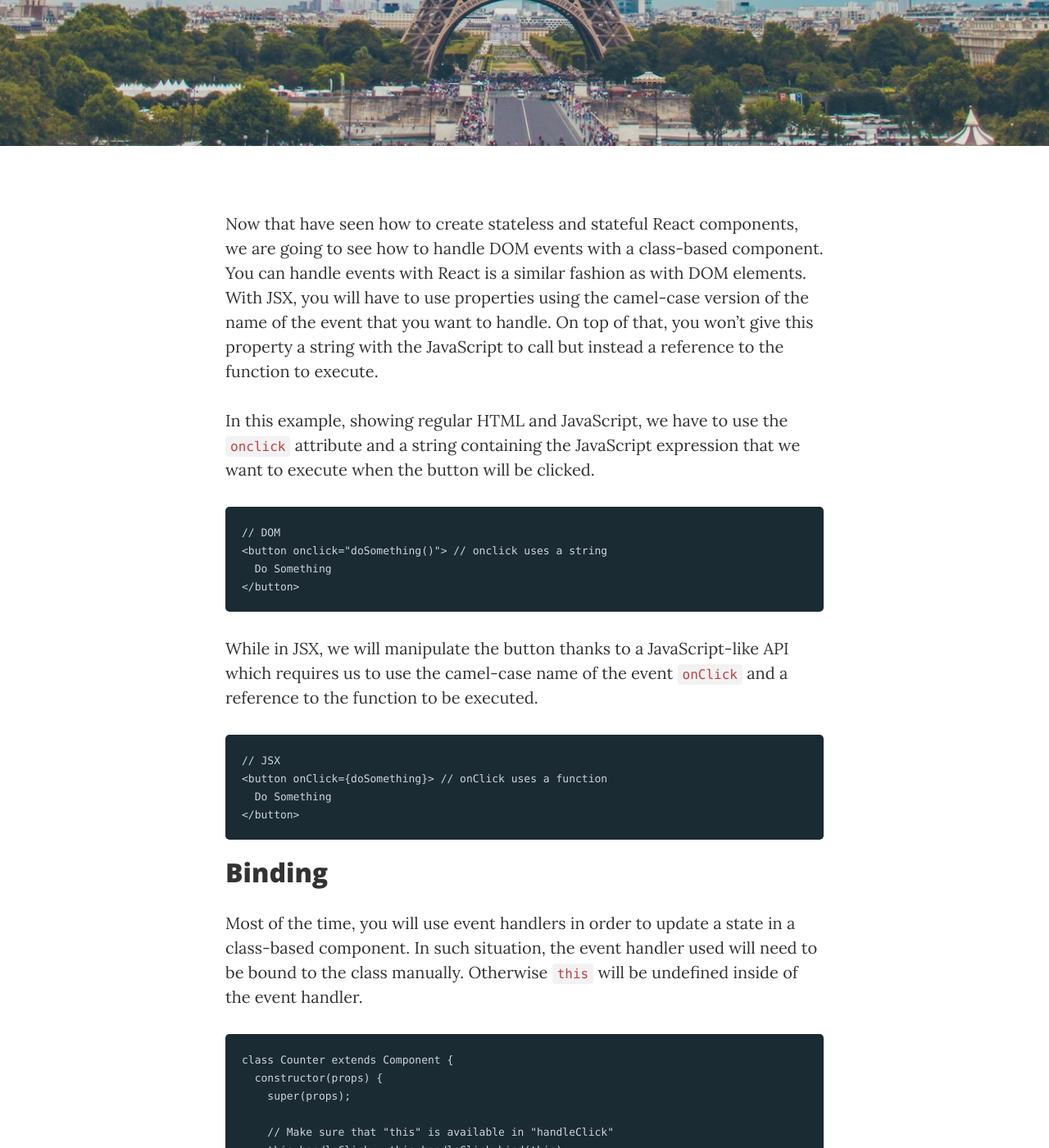
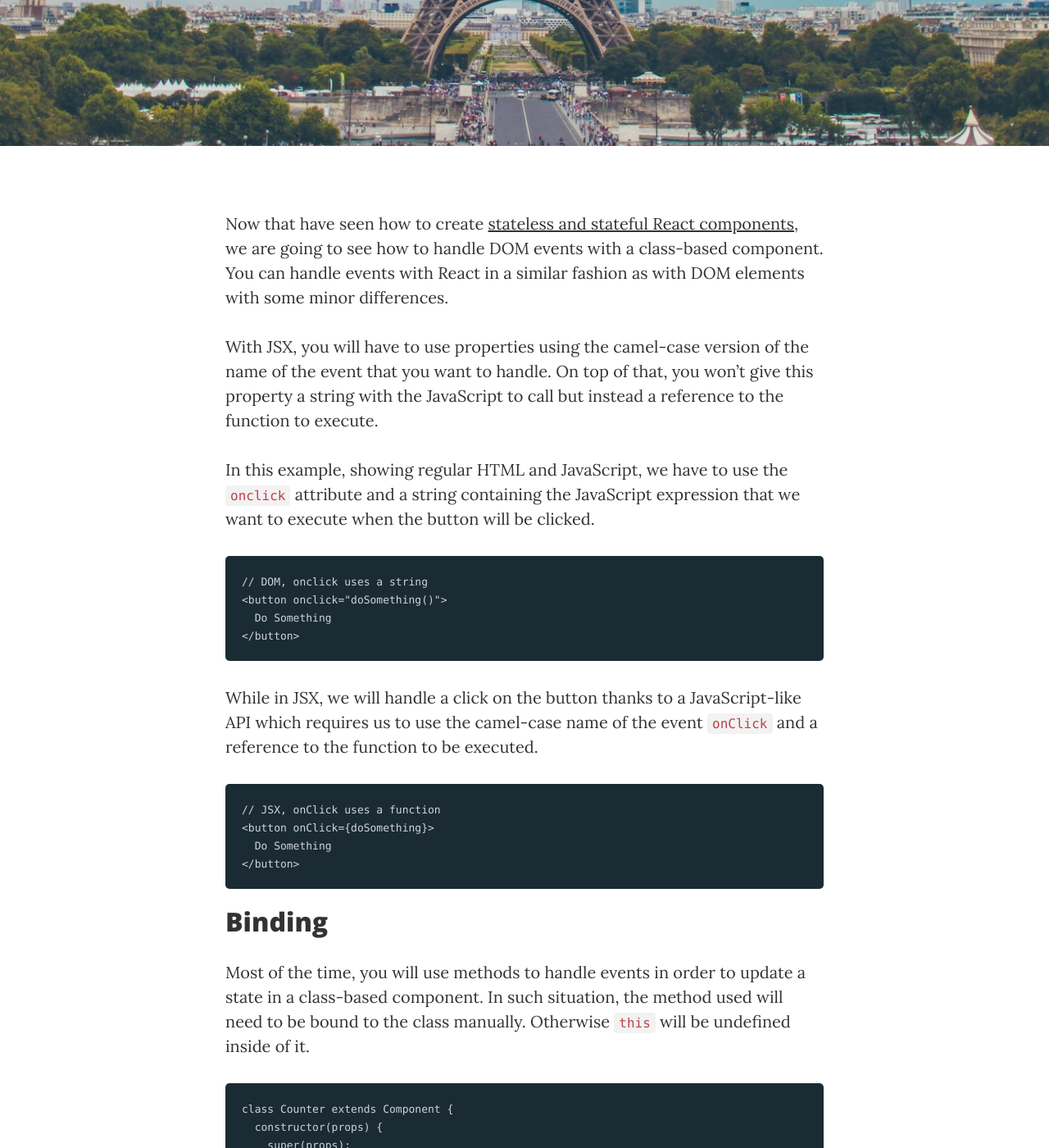
Before and after one commit to sbegaudeau/sbegaudeau.github.com, a Jekyll site: the page built from _posts/2018-10-15-handling-events-in-react.markdown, in a window 1280 px wide and 1400 px high, scrolled down 410 px. Shown: the whole window at 82% size. Built offline with Jekyll 4.4.1, drawn with Linux system fonts in a browser that asks for light colours; nearby versions of some CDN libraries; library files that are not in the unit come from our copies; some of the changed text lies outside the part shown.

Commit message:
[post] Improve the React event article
Signed-off-by: Stéphane Bégaudeau <stephane.begaudeau@gmail.com>

````diff
--- a/_posts/2018-10-15-handling-events-in-react.markdown
+++ b/_posts/2018-10-15-handling-events-in-react.markdown
@@ -8,29 +8,31 @@
 include_obeo_rss: false
 ---
 
-Now that have seen how to create stateless and stateful React components, we are going to see how to handle DOM events with a class-based component. You can handle events with React is a similar fashion as with DOM elements. With JSX, you will have to use properties using the camel-case version of the name of the event that you want to handle. On top of that, you won't give this property a string with the JavaScript to call but instead a reference to the function to execute.
+Now that have seen how to create [stateless and stateful React components](/2018/10/08/first-react-component.html), we are going to see how to handle DOM events with a class-based component. You can handle events with React in a similar fashion as with DOM elements with some minor differences.
+
+With JSX, you will have to use properties using the camel-case version of the name of the event that you want to handle. On top of that, you won't give this property a string with the JavaScript to call but instead a reference to the function to execute.
 
 In this example, showing regular HTML and JavaScript, we have to use the ```onclick``` attribute and a string containing the JavaScript expression that we want to execute when the button will be clicked.
 
 ```
-// DOM
-<button onclick="doSomething()"> // onclick uses a string
+// DOM, onclick uses a string
+<button onclick="doSomething()">
   Do Something
 </button>
 ```
 
-While in JSX, we will manipulate the button thanks to a JavaScript-like API which requires us to use the camel-case name of the event ```onClick``` and a reference to the function to be executed.
+While in JSX, we will handle a click on the button thanks to a JavaScript-like API which requires us to use the camel-case name of the event ```onClick``` and a reference to the function to be executed.
 
 ```
-// JSX
-<button onClick={doSomething}> // onClick uses a function
+// JSX, onClick uses a function
+<button onClick={doSomething}>
   Do Something
 </button>
 ```
 
 ## Binding
 
-Most of the time, you will use event handlers in order to update a state in a class-based component. In such situation, the event handler used will need to be bound to the class manually. Otherwise ```this``` will be undefined inside of the event handler.
+Most of the time, you will use methods to handle events in order to update a state in a class-based component. In such situation, the method used will need to be bound to the class manually. Otherwise ```this``` will be undefined inside of it.
 
 ```
 class Counter extends Component {
@@ -56,9 +58,7 @@
   }
 }
 ```
-
-You could be tempted to write your event handler by binding it directly in the JSX code but you should be careful, such solution would work but it would also create a new instance of the event handler each time the component is rendered. As a result, you would most likely encounter a performance issue later.
-
+You could be tempted to write your event handler by binding it directly in the JSX code but you should be careful, such solution would work but it would also create a new instance of the function each time the component is rendered. As a result, you would most likely encounter a performance issue later.
 
 ```
 class View extends React.Component {
@@ -68,7 +68,7 @@
   }
 
   render() {
-    // Do not bind the event handler here to prevent performance issue
+    // Do not bind the method here to prevent performance issue
     return (
       <button onClick={this.handleClick.bind(this)}>
         Count: {this.state.count}
@@ -120,7 +118,9 @@
 
 ## Controlled components
 
-In HTML, elements like ```<input type="text">``` or ```<textarea>``` maintain their own state directly in the DOM. You could ask the DOM for the current value of a text field. As we have seen it before, in React, the state is maintained in ```this.state``` and updated with ```setState```. As a result, for some elements like text fields, we have to decide where the source of truth will be. Most of the time, you should use the React state as the source of truth and thus create what is called controlled components.
+In HTML, elements like ```<input type="text">``` or ```<textarea>``` maintain their own state directly in the DOM. Thanks to this, you could ask the DOM for the current value of a text field.
+
+On the other hand, in React, the state is maintained in a class-based component using ```this.state``` and updated with ```setState```. As a result, for some DOM elements like text fields, we have to decide where the source of truth will be. Most of the time, you should use the React state as the source of truth and thus create what is called a controlled component.
 
 In the following example, we have a text field using an ```<input type="text">``` element where the value is computed from the state of the component.
 
@@ -180,7 +182,7 @@
 }
 ```
 
-Starting with React 16.3, you can use ```React.createRef()``` to create a reference much more easily. Using this approach, we can retrieve the DOM element using ```current``` in our reference. As such, the previous example could be written like this:
+Starting with React 16.3, you can use ```React.createRef()``` to create a reference to the DOM element much more easily. Using this approach, we can retrieve the DOM element using the field ```current``` in our reference. As such, the previous example could be written like this:
 
 ```
 class Text extends Component {
````
Also changed, not shown: other parts of _posts/2018-10-15-handling-events-in-react.markdown (+5 -5 lines).
